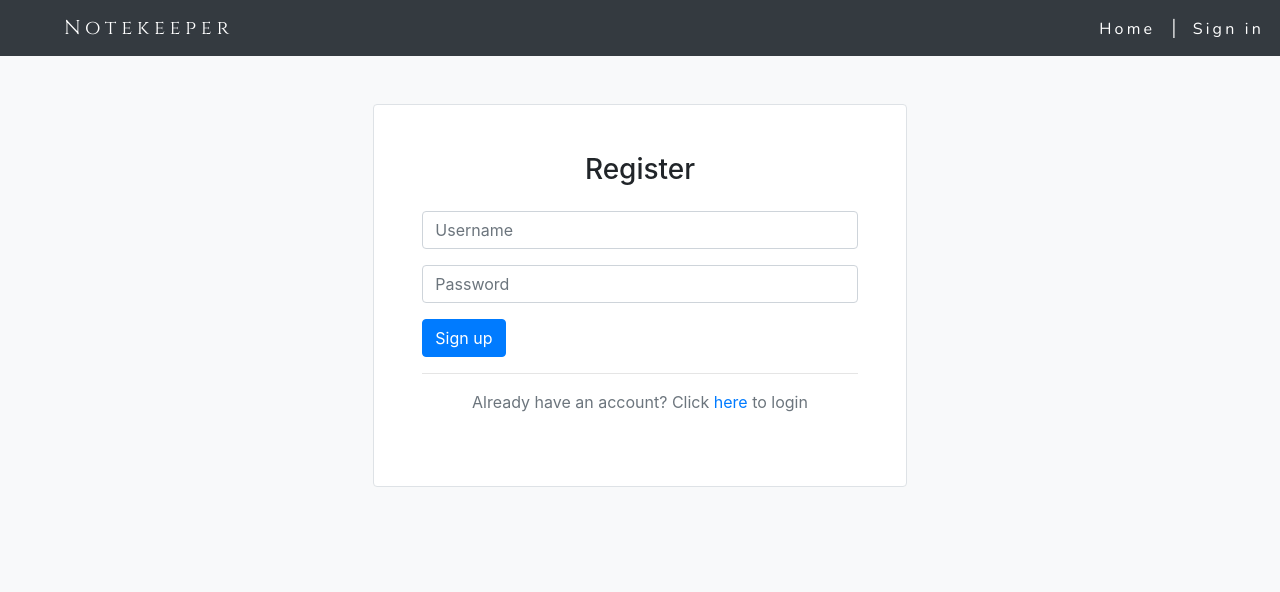
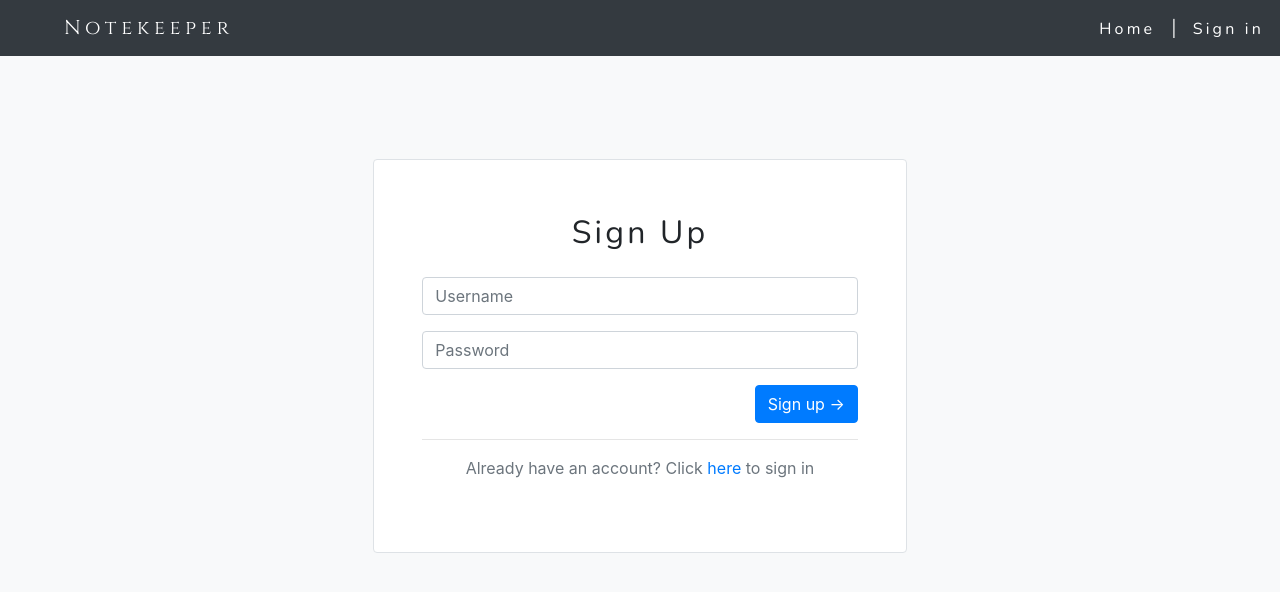
Before and after one commit to JessT8/note-keeping, a React (Create React App) app in the folder client/: page /signup in a window 1280 px wide. Shown: the top 592 px of the page. Built offline with nearby package versions, Linux system fonts and the light colour scheme; no server answers.

Commit message:
Style page

```diff
--- a/client/src/App.js
+++ b/client/src/App.js
@@ -13,7 +13,7 @@ import SignIn from './components/user/signin';
 import SignUp from './components/user/signup';
 
 function App() {
-    const [user, setUser] = useState({token:"", username:""})
+    const [user, setUser] = useState({token:localStorage.getItem('token'), username:localStorage.getItem('user')})
   return (
     <Router>
         <nav className="navbar navbar-expand-lg bg-dark navbar-dark" id="navBar">
--- a/client/src/components/user/signin.js
+++ b/client/src/components/user/signin.js
@@ -8,11 +8,15 @@ const SIGN_IN = gql`query SignIn($userInput: UserInput!){
   }`;
 
 function SignIn(props) {
-    const [values, setValues] = useState({username:'', password:'', success:false});
+    const [values, setValues] = useState({username:'', password:''});
+     const [error, setError] = useState("");
     const history = useHistory();
     const  [getUser]= useLazyQuery(SIGN_IN, {
         onCompleted:(data)=>{
             setValues({...values,data})
+        },
+        onError:(data)=>{
+            setError(true);
         }
     });
     useEffect(()=>{
@@ -23,14 +27,17 @@ function SignIn(props) {
             history.push('/');
         }
     },[values])
+    const errorMessage = error ? (<div className="alert alert-danger" role="alert">The username or password is invalid</div>): "";
   return (
        <div className="container-fluid position-fixed h-100 w-100 bg-light">
             <div className="row h-75 justify-content-center">
-                <div className="col-5 rounded border p-5 bg-white fade-in my-auto">
+                <div className="col-5 rounded border  pt-4 pb-5 pl-5 pr-5 mt-5 bg-white my-auto">
                     <form>
                         <div className="text-center mb-4">
-                            <h3>Sign In</h3>
+                            <h2 className="nunito-font">Sign In</h2>
                         </div>
+                        {errorMessage}
+
                         <div className="form-group ">
                             <input className="form-control"
                                    id="username"
@@ -54,7 +61,11 @@ function SignIn(props) {
                                     className="btn btn-primary"
                                     onClick={(e)=>{
                                         e.preventDefault();
+                                        if(values.username && values.password){
                                          getUser({variables:{userInput:{username:values.username, password:values.password}}})
+                                        }else{
+                                            setError(true);
+                                        }
                                      }
                                     }
                                     >
--- a/client/src/components/user/signup.js
+++ b/client/src/components/user/signup.js
@@ -13,11 +13,11 @@ function SignUp() {
      const history = useHistory();
   return (
     <div className="container-fluid position-fixed h-100 w-100 bg-light">
-        <div className="row justify-content-center">
-            <div className="col-5 rounded border p-5 mt-5 bg-white fade-in">
+        <div className="row h-75 justify-content-center">
+            <div className="col-5 rounded border pt-4 pb-5 pl-5 pr-5 mt-5 bg-white my-auto">
                 <form>
                     <div className="text-center mb-4">
-                        <h3>Register</h3>
+                        <h2 className="nunito-font">Sign Up</h2>
                     </div>
                     <div className="form-group">
                         <input className="form-control"
@@ -37,6 +37,7 @@ function SignUp() {
                                onChange={e=>{setValues({...values,"password":e.target.value})}}
                         />
                     </div>
+                    <div className="text-right">
                         <button type="submit"
                                 className="btn btn-primary"
                                 onClick={(e)=>{
@@ -46,11 +47,12 @@ function SignUp() {
                                 }
                                 }
                             >
-                            Sign up
+                                Sign up &rarr;
                         </button>
+                    </div>
                     <hr/>
                     <div className="text-center mb-4">
-                        <p className="text-muted">Already have an account? Click <a href="/signin">here</a> to login</p>
+                        <p className="text-muted">Already have an account? Click <a href="/signin">here</a> to sign in</p>
                     </div>
                 </form>
             </div>
--- a/client/src/home.js
+++ b/client/src/home.js
@@ -80,8 +80,8 @@ function Home() {
 
   return (
     <div className="App">
-        <header>
-            <h1>Note keeper</h1>
+        <header className="pt-5 pb-2">
+            <h1 className="nunito-font">My notes</h1>
             <button className="toggleAdd" onClick={()=>{setToggle(true)}}>+</button>
         </header>
       {toggle && <AddForm close={()=>{setToggle(false)}}
--- a/client/src/styles.scss
+++ b/client/src/styles.scss
@@ -7,12 +7,13 @@
   	align-items: center;
 	  .toggleAdd{
 	  	border-radius: 15px ;
+	  	border:1px solid black;
  			height: 30px ;
   		width: 30px ;
 	  	background-color: transparent;
-	 		padding:2px 5px 5px 5px;
-	 		margin:10px 0 3px 10px;
-	 		font-size: 1rem;
+	 		padding:0 5px 8px 5px;
+	 		margin:0 0 0.4rem 0.8rem;
+	 		font-size: 1.2rem;
 	  	text-align: center;
 	  	text-decoration: none;
 	  	&:hover{
```
Lines whose indentation alone changed are shown as unchanged.
